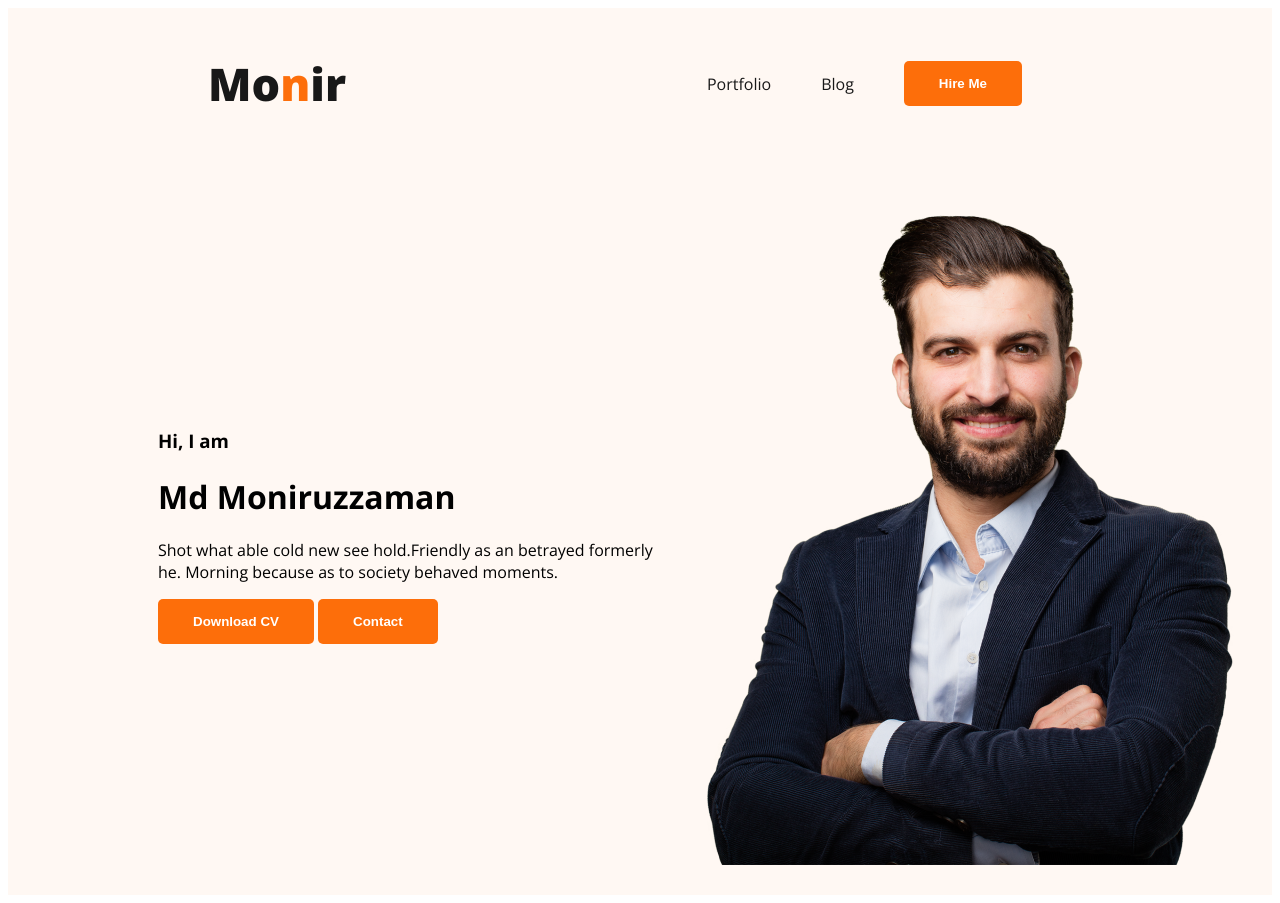
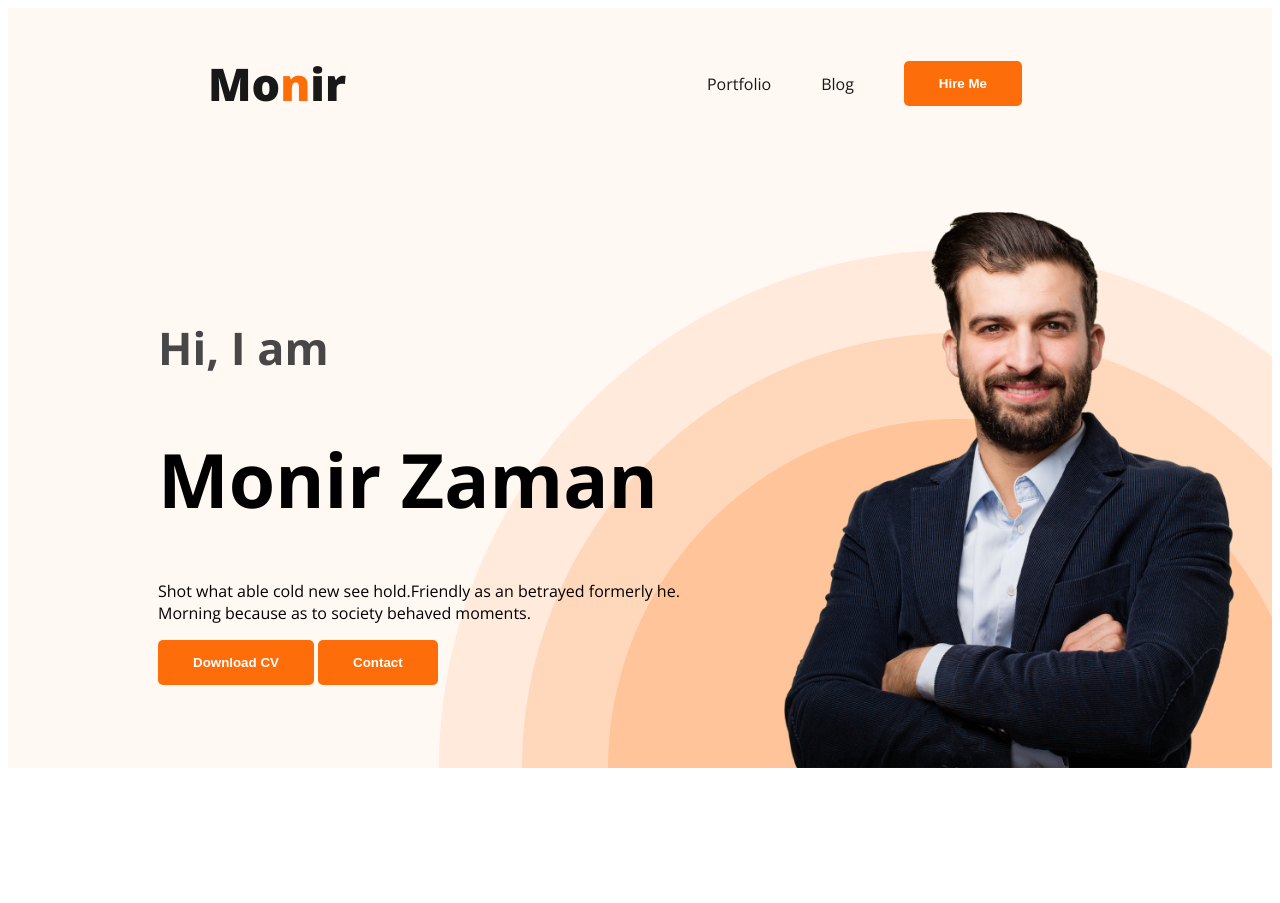
Before and after one commit to monircom/developer-porttfolio, a plain HTML site: page index.html in a window 1280 px wide. After the commit the page ends 800 px from the top, so only its background shows below. Drawn offline with nearby package versions, Linux system fonts and the light colour scheme.

Commit message:
banner style added

```diff
--- a/index.html
+++ b/index.html
@@ -24,14 +24,14 @@
             </ul>
         </nav>
         <div class="banner">
-            <div>
-                <h3>Hi, I  am</h3>
-                <h1>Md Moniruzzaman</h1>
-                <p>Shot what able cold new see hold.Friendly as an betrayed formerly he. Morning because as to society behaved moments.</p>
+            <div class="banner-content">
+                <h3 class="banner-greeting">Hi, I  am</h3>
+                <h1 class="banner-title">Monir Zaman</h1>
+                <p class="banner-description">Shot what able cold new see hold.Friendly as an betrayed formerly he. Morning because as to society behaved moments.</p>
                 <button class="btn-primary">Download CV</button>
                 <button class="btn-primary">Contact</button>
             </div>
-            <img src="images/hardy.png" alt="">
+            <img class="profile-picture" src="images/hardy.png" alt="">
         </div>
     </header>
 
--- a/styles/portfolio.css
+++ b/styles/portfolio.css
@@ -52,16 +52,39 @@ nav a {
 
 /* Header related style */
 
-.header{
+.header {
     background-color: #fff8f3;
+    background-image: url('../images/header_bg.png');
+    background-repeat: no-repeat;
+    background-position: bottom right;
 }
 
-.banner{
-    padding: 30px 30px 30px 150px;
+.banner {
+    padding: 30px 30px 0px 150px;
     display: flex;
     align-items: center;
+    justify-content: space-between;
 }
 
-.banner .profile-picture{
+.banner .profile-picture {
     width: 500px;
 }
+
+.banner-greeting {
+    font-size: 45px;
+    color: #474747;
+    margin-bottom: 0;
+}
+
+.banner-title {
+    font-size: 75px;
+    font-weight: 700;
+}
+
+.banner-content{
+    max-width: 600px;
+}
+
+/* Main section style */
+
+/* about section style */
```
